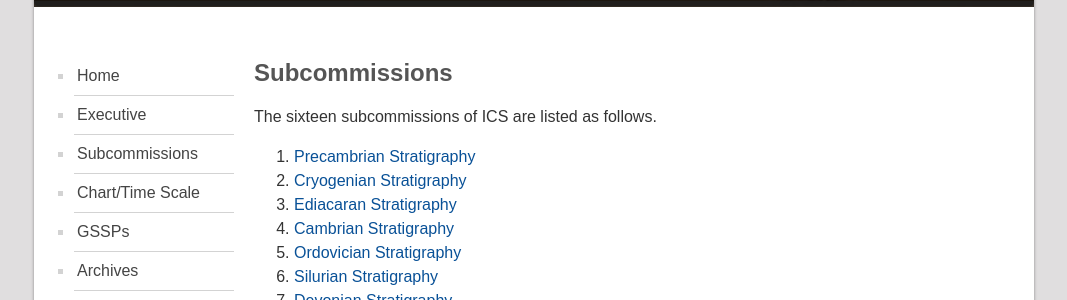
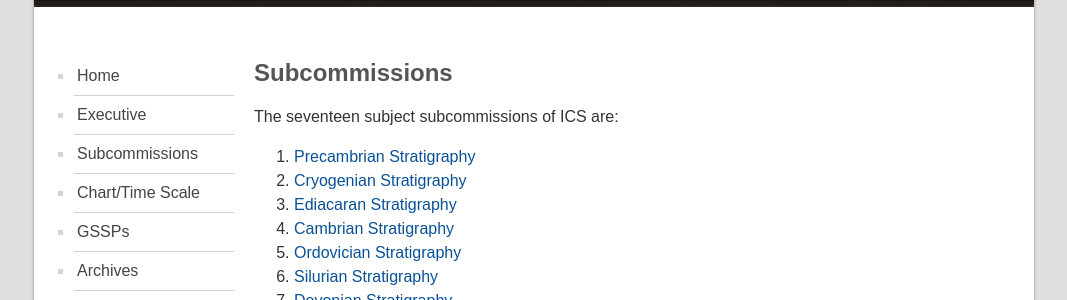
Before and after one commit to i-c-stratigraphy/i-c-stratigraphy.github.io, a Jekyll site: the page built from pages/subcommissions.md, in a window 1280 px wide and 900 px high. Shown: the part 359-659 px from the top of the window, without its empty margins (106-1173 px from the left). Built offline with Jekyll 4.4.1, drawn with Linux system fonts in a browser that asks for light colours.

Commit message:
Update subcommissions.md

```diff
--- a/pages/subcommissions.md
+++ b/pages/subcommissions.md
@@ -5,7 +5,7 @@ permalink: /subcommissions
 ---
 ## Subcommissions
 
-The sixteen subcommissions of ICS are listed as follows.
+The seventeen subject subcommissions of ICS are:
 
 1. [Precambrian Stratigraphy](#precambrian)
 2. [Cryogenian Stratigraphy](#cryogenian)
```
